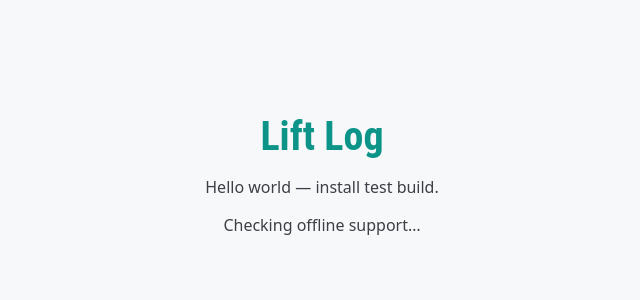
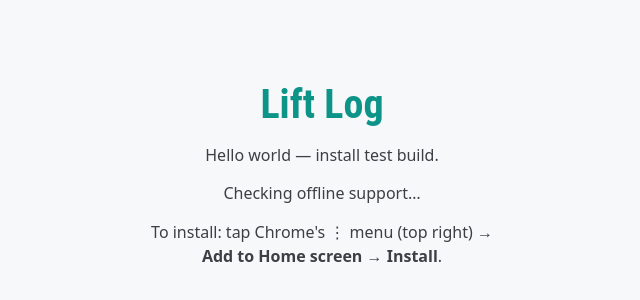
Before and after one commit to menonblack/my-apps, a plain HTML site: page fitness/index.html in a window 1280 px wide. Shown: the part 218-518 px from the top of the page, without its empty margins (318-958 px from the left). Drawn offline with Linux system fonts and the light colour scheme.

Commit message:
deploy: d19e2f0b2aa5293639975ce7234c6da9ff25b753

```diff
--- a/fitness/index.html
+++ b/fitness/index.html
@@ -15,6 +15,8 @@
          font-family: system-ui, sans-serif; padding: env(safe-area-inset-top) 16px env(safe-area-inset-bottom); text-align:center; }
   h1 { font-family: "Roboto Condensed","Arial Narrow",sans-serif; font-stretch:condensed; color:var(--accent); font-size:2.5rem; margin:0 0 8px; }
   p { opacity:.8; }
+  #install { font: 600 1.2rem system-ui; background:var(--accent); color:#04201d; border:0; border-radius:14px; padding:16px 28px; min-height:56px; margin-top:12px; }
+  #hint { max-width: 22rem; line-height:1.5; }
   #status { font-variant-numeric: tabular-nums; }
 </style>
 </head>
@@ -23,10 +25,18 @@
   <h1>Lift Log</h1>
   <p>Hello world — install test build.</p>
   <p id="status">Checking offline support…</p>
+  <button id="install" hidden>Install Lift Log</button>
+  <p id="hint" hidden>To install: tap Chrome's ⋮ menu (top right) → <b>Add to Home screen</b> → <b>Install</b>.</p>
 </main>
 <script>
   const s = document.getElementById('status');
   const standalone = matchMedia('(display-mode: standalone)').matches;
+  const btn = document.getElementById('install'), hint = document.getElementById('hint');
+  let deferred = null;
+  if (!standalone) hint.hidden = false;
+  addEventListener('beforeinstallprompt', (e) => { e.preventDefault(); deferred = e; btn.hidden = false; hint.hidden = true; });
+  btn.addEventListener('click', async () => { if (!deferred) return; deferred.prompt(); await deferred.userChoice; deferred = null; btn.hidden = true; });
+  addEventListener('appinstalled', () => { btn.hidden = true; hint.hidden = true; s.textContent = 'Installed ✓ — open Lift Log from your home screen'; });
   if ('serviceWorker' in navigator) {
     navigator.serviceWorker.register('sw.js').then(() => navigator.serviceWorker.ready)
       .then(() => { s.textContent = (standalone ? 'Running as installed app' : 'Running in browser') + ' · offline ready ✓'; })
--- a/fitness/sw.js
+++ b/fitness/sw.js
@@ -1,5 +1,5 @@
 // Bump VERSION on every release so phones pick up the new files.
-const VERSION = 'v1';
+const VERSION = 'v2';
 const CACHE = 'liftlog-' + VERSION;
 const ASSETS = ['./', 'index.html', 'manifest.webmanifest', 'icons/icon-192.png', 'icons/icon-512.png', 'icons/maskable-512.png', 'icons/apple-touch-icon.png'];
 
```
